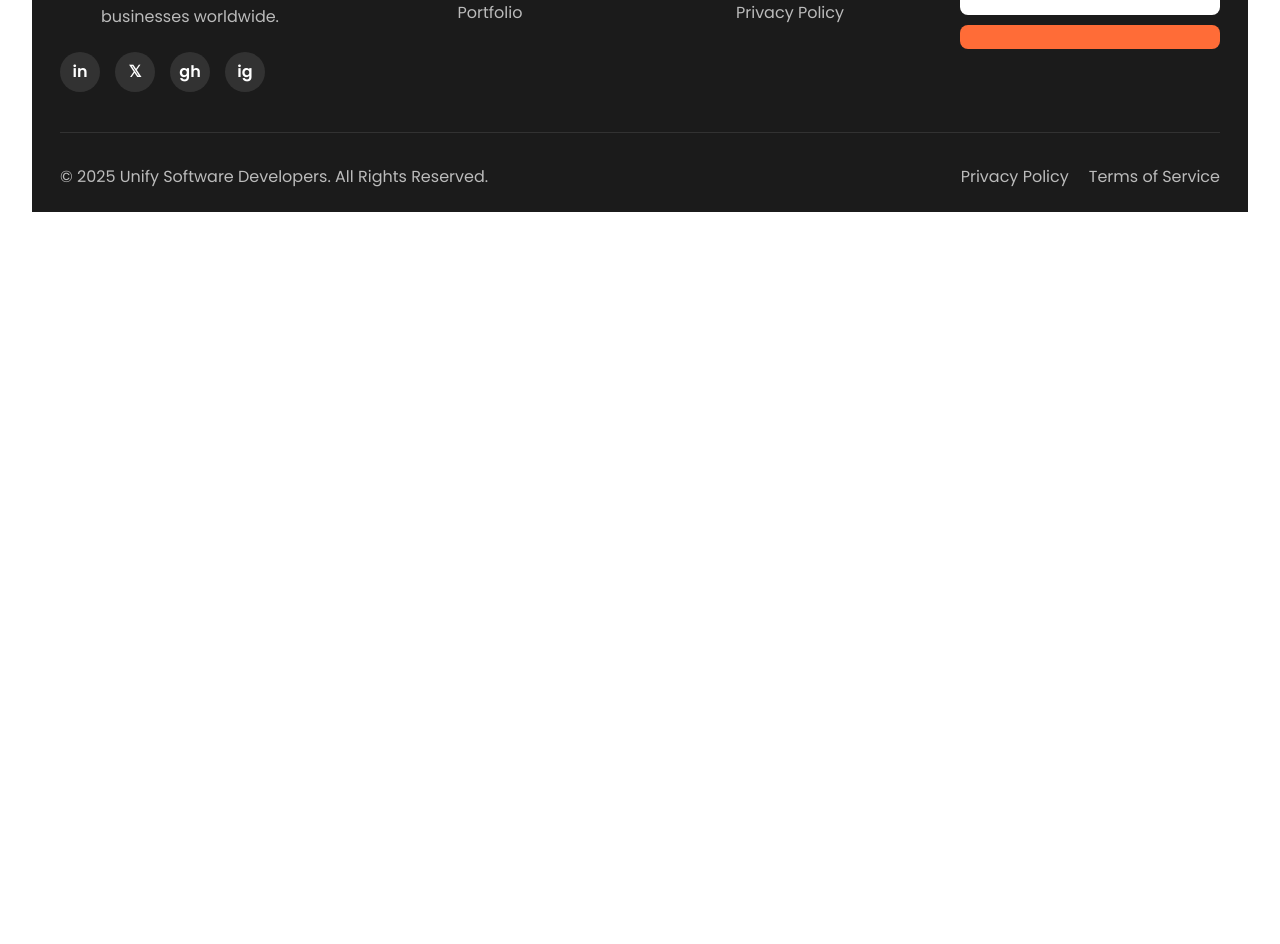
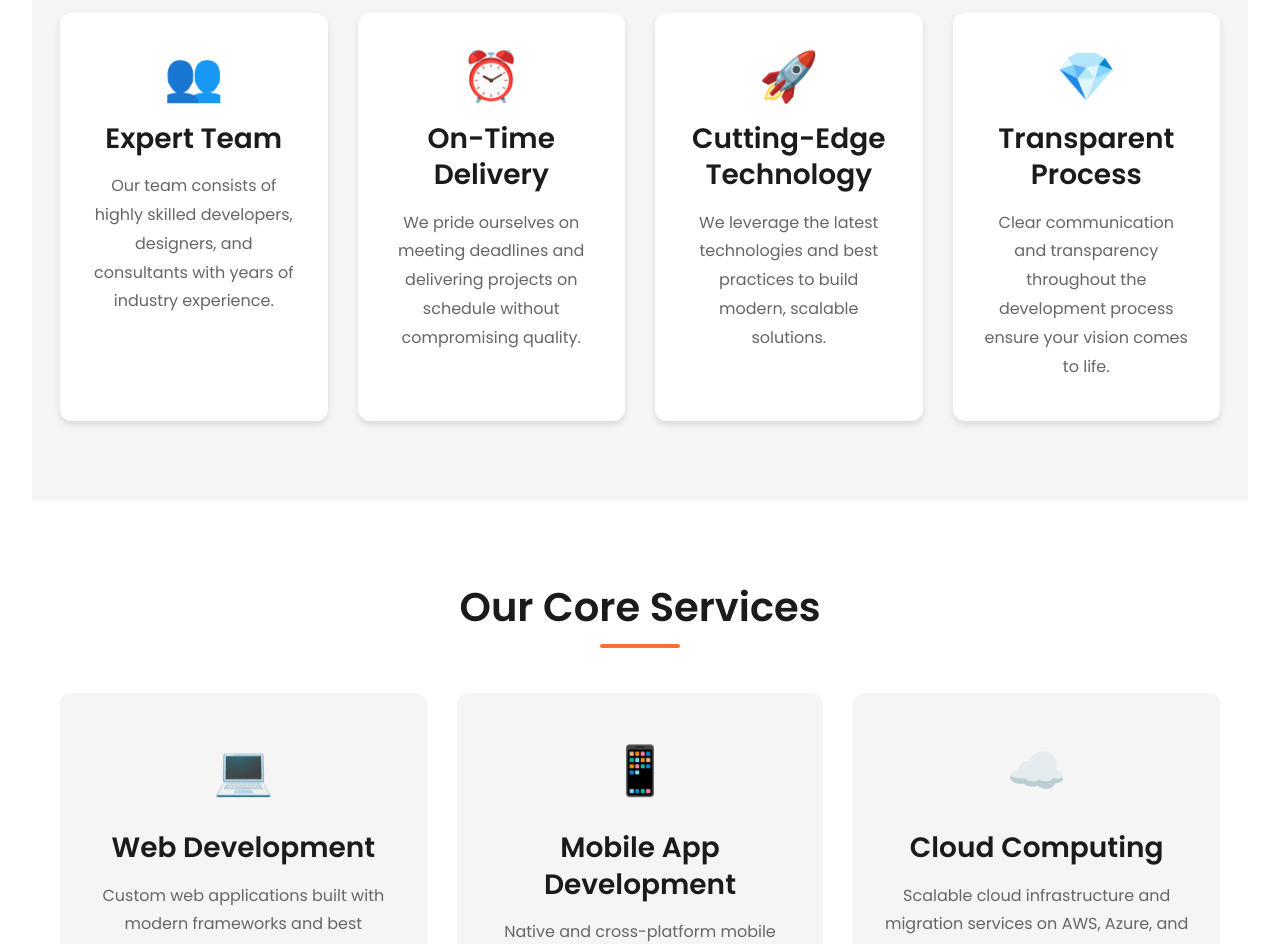
Before and after one commit to Stephen882-pixel/unify-software-developers-profile, a React (Vite) app: page / in a window 1280 px wide. Shown: the part 982-1926 px from the top of the page. Before the commit the page ends 1226 px from the top, so only its background shows below. Built offline with nearby package versions, Linux system fonts and the light colour scheme.

Commit message:
ready to deploy

```diff
--- a/src/App.jsx
+++ b/src/App.jsx
@@ -3,6 +3,7 @@ import { BrowserRouter as Router,Routes,Route } from 'react-router-dom';
 import Navbar from './components/layout/Navbar';
 import Footer from './components/layout/Footer';
 import Home from './pages/Home'
+
 import './App.css'
 
 function App() {
--- a/src/components/common/Button.jsx
+++ b/src/components/common/Button.jsx
@@ -1,9 +1,9 @@
-import React, { Children } from "react";
-import { Link } from "react-router-dom";
+import React from 'react';
+import { Link } from 'react-router-dom';
 import './Button.css';
 
 const Button = ({
-    Children,
+  children,
   variant = 'primary',
   size = 'medium',
   to,
@@ -13,30 +13,30 @@ const Button = ({
   className = '',
   ...props
 }) => {
-    const buttonClass = `btn btn-${variant} btn-${size} ${className}`;
+  const buttonClass = `btn btn-${variant} btn-${size} ${className}`.trim();
 
-    if(to){
-        return(
+
+  if (to) {
+    return (
       <Link to={to} className={buttonClass} {...props}>
-                {Children}
+        <span>{children}</span>
       </Link>
     );
   }
 
-    if(href){
-        return(
+  if (href) {
+    return (
       <a href={href} className={buttonClass} {...props}>
-                {Children}
+        <span>{children}</span>
       </a>
     );
   }
 
-    return(
+  return (
     <button type={type} className={buttonClass} onClick={onClick} {...props}>
-            {Children}
+      <span>{children}</span>
     </button>
   );
 };
 
-
 export default Button;
--- a/src/components/common/Card.jsx
+++ b/src/components/common/Card.jsx
@@ -1,17 +1,22 @@
-import React, { Children } from "react";
+import React from 'react';
 import './Card.css';
 
 const Card = ({
-    Children,
-    className = '',
-    hover = true,
-    ...props
+  children,
+  className = '',
+  hover = true,
+  style = {},  // Add this to accept inline styles
+  ...props
 }) => {
-    return(
-        <div className={`card ${hover ? 'card-hover' : ''} ${className}`} {...props}>
-            {Children}
-        </div>
-    );
+  return (
+    <div
+      className={`card ${hover ? 'card-hover' : ''} ${className}`}
+      style={style}  // Pass through the style prop
+      {...props}
+    >
+      {children}
+    </div>
+  );
 };
 
 export default Card;
--- a/src/components/sections/PortfolioPreview.jsx
+++ b/src/components/sections/PortfolioPreview.jsx
@@ -1,8 +1,10 @@
+// TEMPORARY DEBUG VERSION
+// Replace your src/components/sections/PortfolioPreview.jsx with this
+
 import React from 'react';
 import { Link } from 'react-router-dom';
 import Card from '../common/Card';
 import './PortfolioPreview.css';
-
 
 const PortfolioPreview = () => {
   const projects = [
@@ -26,21 +28,63 @@ const PortfolioPreview = () => {
     }
   ];
 
-  return(
-    <section className="portfolio-preview">
+  console.log('PortfolioPreview rendering:', projects); // Debug log
+
+  return (
+    <section className="portfolio-preview" style={{backgroundColor: '#f5f5f5', padding: '80px 0'}}>
       <div className="container">
-                <h2 className="section-title">Featured Projects</h2>
-                <div className='portfolio-grid'>
-                    {projects.map((project,index) => (
-                        <Card key={index} className="portfolio-card">
+        <h2 className="section-title" style={{color: '#1b1b1b', textAlign: 'center', marginBottom: '60px'}}>
+          Featured Projects
+        </h2>
+        <div className="portfolio-grid">
+          {projects.map((project, index) => (
+            <Card key={index} className="portfolio-card" style={{padding: '0'}}>
               <div
                 className="portfolio-image"
-                                style={{ background: project.gradient }}
-                            ></div>
-                            <div className='portfolio-content'>
-                                <h3>{project.title}</h3>
-                                <p>{project.description}</p>
-                                <Link to={project.link} className="link-arrow">View Case Study →</Link>
+                style={{
+                  background: project.gradient,
+                  width: '100%',
+                  height: '250px',
+                  display: 'flex',
+                  alignItems: 'center',
+                  justifyContent: 'center',
+                  color: '#ffffff',
+                  fontSize: '2rem',
+                  fontWeight: '600'
+                }}
+              >
+                {/* Gradient background - no text needed here */}
+              </div>
+              <div className="portfolio-content" style={{padding: '30px', backgroundColor: '#ffffff'}}>
+                <h3 style={{
+                  color: '#1b1b1b',
+                  marginBottom: '15px',
+                  fontSize: '1.75rem',
+                  display: 'block'
+                }}>
+                  {project.title}
+                </h3>
+                <p style={{
+                  color: '#666666',
+                  marginBottom: '20px',
+                  display: 'block',
+                  lineHeight: '1.8'
+                }}>
+                  {project.description}
+                </p>
+                <Link
+                  to={project.link}
+                  className="link-arrow"
+                  style={{
+                    color: '#ff6c37',
+                    fontWeight: '500',
+                    display: 'inline-flex',
+                    alignItems: 'center',
+                    gap: '5px'
+                  }}
+                >
+                  View Case Study →
+                </Link>
               </div>
             </Card>
           ))}
--- a/src/components/sections/WhyChooseUs.jsx
+++ b/src/components/sections/WhyChooseUs.jsx
@@ -1,5 +1,9 @@
-import React from "react";
-import  Card from '../common/Card';
+// TEMPORARY DEBUG VERSION
+// Replace your src/components/sections/WhyChooseUs.jsx with this
+// to see if the data is rendering
+
+import React from 'react';
+import Card from '../common/Card';
 import './WhyChooseUs.css';
 
 const WhyChooseUs = () => {
@@ -26,16 +30,42 @@ const WhyChooseUs = () => {
     }
   ];
 
+  console.log('WhyChooseUs rendering:', features); // Debug log
+
   return (
-    <section className="why-choose-us">
+    <section className="why-choose-us" style={{backgroundColor: '#f5f5f5', padding: '80px 0'}}>
       <div className="container">
-            <h2 className="section-title">Why Choose Us</h2>
+        <h2 className="section-title" style={{color: '#1b1b1b', textAlign: 'center', marginBottom: '60px'}}>
+          Why Choose Us
+        </h2>
         <div className="features-grid">
-                {features.map((feature,index) => (
+          {features.map((feature, index) => (
             <Card key={index} className="feature-card">
-                            <div className="feature-icon">{feature.icon}</div>
-                            <h3>{feature.title}</h3>
-                            <p>{feature.description}</p>
+              <div
+                className="feature-icon"
+                style={{
+                  fontSize: '3rem',
+                  marginBottom: '20px',
+                  display: 'block'
+                }}
+              >
+                {feature.icon}
+              </div>
+              <h3 style={{
+                color: '#1b1b1b',
+                marginBottom: '15px',
+                fontSize: '1.75rem',
+                display: 'block'
+              }}>
+                {feature.title}
+              </h3>
+              <p style={{
+                color: '#666666',
+                display: 'block',
+                lineHeight: '1.8'
+              }}>
+                {feature.description}
+              </p>
             </Card>
           ))}
         </div>
--- a/src/index.css
+++ b/src/index.css
@@ -18,6 +18,139 @@
   --shadow: 0 4px 6px rgba(0, 0, 0, 0.1);
   --shadow-lg: 0 10px 30px rgba(0, 0, 0, 0.15);
   --transition: all 0.3s ease;
+}
+.card {
+  background-color: #ffffff !important;
+  display: block !important;
+}
+
+.card > * {
+  display: block !important;
+  visibility: visible !important;
+  opacity: 1 !important;
+}
+
+/* Fix Feature Cards (Why Choose Us) */
+.feature-card {
+  background-color: #ffffff !important;
+  text-align: center;
+  padding: 40px 30px !important;
+  display: flex !important;
+  flex-direction: column !important;
+  align-items: center !important;
+}
+
+.feature-icon {
+  font-size: 3rem !important;
+  margin-bottom: 20px !important;
+  display: block !important;
+  line-height: 1 !important;
+}
+
+.feature-card h3 {
+  color: #1b1b1b !important;
+  margin-bottom: 15px !important;
+  font-size: 1.75rem !important;
+  display: block !important;
+}
+
+.feature-card p {
+  color: #666666 !important;
+  display: block !important;
+  line-height: 1.8 !important;
+}
+
+/* Fix Portfolio Cards (Featured Projects) */
+.portfolio-card {
+  background-color: #ffffff !important;
+  padding: 0 !important;
+  overflow: hidden !important;
+  display: flex !important;
+  flex-direction: column !important;
+}
+
+.portfolio-image {
+  width: 100% !important;
+  height: 250px !important;
+  display: flex !important;
+  align-items: center !important;
+  justify-content: center !important;
+  flex-shrink: 0 !important;
+}
+
+.portfolio-content {
+  padding: 30px !important;
+  background-color: #ffffff !important;
+  display: block !important;
+}
+
+.portfolio-content h3 {
+  color: #1b1b1b !important;
+  margin-bottom: 15px !important;
+  font-size: 1.75rem !important;
+  display: block !important;
+}
+
+.portfolio-content p {
+  color: #666666 !important;
+  margin-bottom: 20px !important;
+  display: block !important;
+  line-height: 1.8 !important;
+}
+
+.portfolio-content .link-arrow {
+  color: #ff6c37 !important;
+  display: inline-flex !important;
+}
+
+/* Fix Service Cards */
+.service-card {
+  background-color: #f5f5f5 !important;
+  padding: 40px 30px !important;
+  display: block !important;
+}
+
+.service-icon {
+  font-size: 3rem !important;
+  margin-bottom: 20px !important;
+  display: block !important;
+}
+
+.service-card h3 {
+  color: #1b1b1b !important;
+  margin-bottom: 15px !important;
+  display: block !important;
+}
+
+.service-card p {
+  color: #666666 !important;
+  margin-bottom: 20px !important;
+  display: block !important;
+}
+
+/* Fix Testimonial Cards */
+.testimonial-card {
+  background-color: #f5f5f5 !important;
+  padding: 40px 30px !important;
+  display: block !important;
+}
+
+.testimonial-text {
+  color: #666666 !important;
+  margin-bottom: 25px !important;
+  display: block !important;
+  font-style: italic !important;
+}
+
+.testimonial-author strong {
+  color: #1b1b1b !important;
+  display: block !important;
+  margin-bottom: 5px !important;
+}
+
+.testimonial-author span {
+  color: #666666 !important;
+  display: block !important;
 }
 
 html {
--- a/src/pages/Home.jsx
+++ b/src/pages/Home.jsx
@@ -1,20 +1,20 @@
 import React from 'react';
 import Hero from '../components/sections/Hero';
-// import WhyChooseUs from '../components/sections/WhyChooseUs';
-// import ServicesPreview from '../components/sections/ServicesPreview';
-// import PortfolioPreview from '../components/sections/PortfolioPreview';
-// import Testimonials from '../components/sections/Testimonials';
-// import CTA from '../components/sections/CTA';
+import WhyChooseUs from '../components/sections/WhyChooseUs';
+import ServicesPreview from '../components/sections/ServicesPreview';
+import PortfolioPreview from '../components/sections/PortfolioPreview';
+import Testimonials from '../components/sections/Testimonials';
+import CTA from '../components/sections/CTA';
 
 const Home = () => {
   return (
     <div className="home-page">
       <Hero />
-      {/* <WhyChooseUs />
+      <WhyChooseUs />
       <ServicesPreview />
       <PortfolioPreview />
       <Testimonials />
-      <CTA /> */}
+      <CTA />
     </div>
   );
 };
```
Lines whose indentation alone changed are shown as unchanged.
